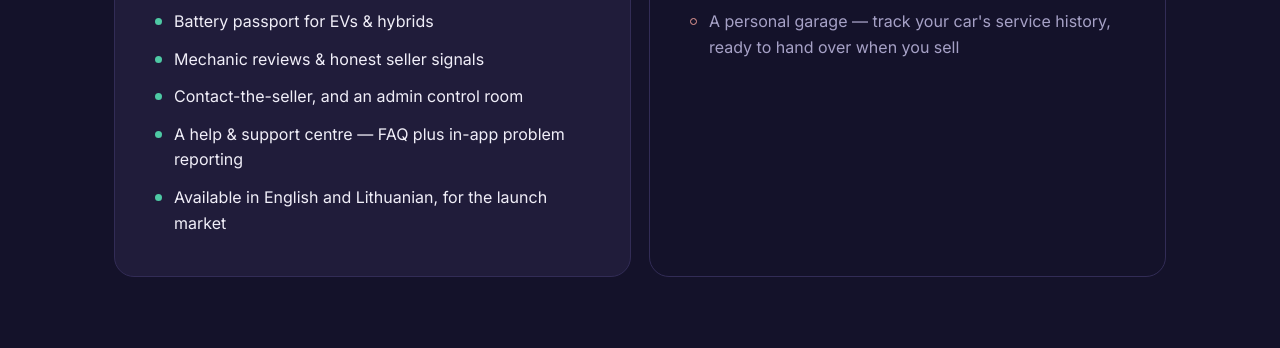
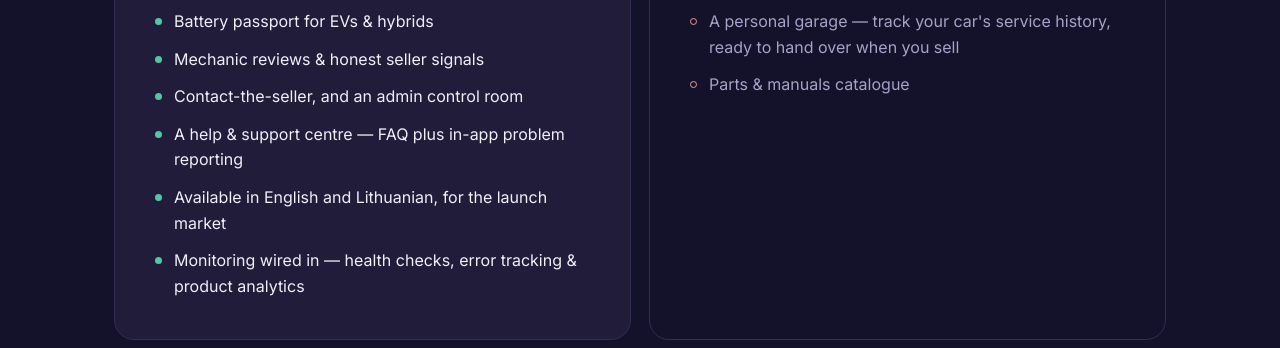
Before and after one commit to MazCiz/what-is-plates, a plain HTML site: page index.html in a window 1280 px wide. Shown: the part 8824-9172 px from the top of the page. Drawn offline with Linux system fonts and the light colour scheme.

Commit message:
Pitch page: monitoring in Built, parts & manuals in Next

```diff
--- a/index.html
+++ b/index.html
@@ -444,6 +444,7 @@
           <li><span class="dot"></span> Contact-the-seller, and an admin control room</li>
           <li><span class="dot"></span> A help &amp; support centre — FAQ plus in-app problem reporting</li>
           <li><span class="dot"></span> Available in English and Lithuanian, for the launch market</li>
+          <li><span class="dot"></span> Monitoring wired in — health checks, error tracking &amp; product analytics</li>
         </ul>
       </div>
       <div class="next">
@@ -455,6 +456,7 @@
           <li><span class="dot"></span> Price forecasting</li>
           <li><span class="dot"></span> Automated drafting of the expert notes (human-approved)</li>
           <li><span class="dot"></span> A personal garage — track your car's service history, ready to hand over when you sell</li>
+          <li><span class="dot"></span> Parts &amp; manuals catalogue</li>
         </ul>
       </div>
     </div>
```
